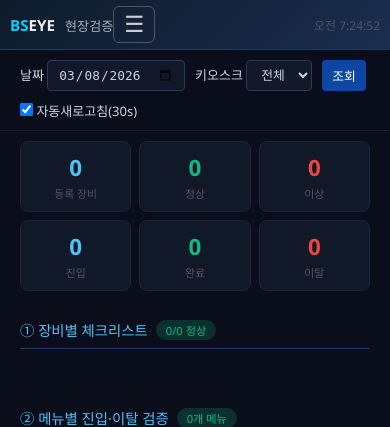
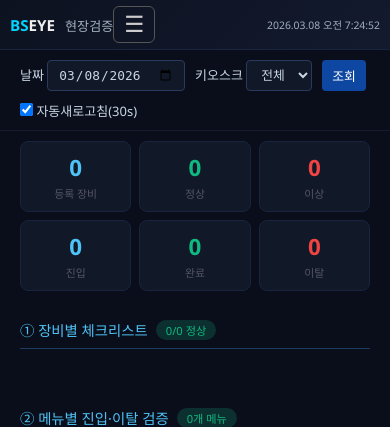
Before and after one commit to dolhanboss-han/kiosk-monitor, a Flask app: page /usage-verify in a window 390 px wide. Shown: the top 427 px of the page. Run offline with Flask 3, Linux system fonts and the light colour scheme; the visitor is signed in with stand-in values (Sample User, id 1); data that the repository does not hold is empty.

Commit message:
mobile-unified: usage_verify.html 헤더 배경색+시계 통일 (시계 포맷 변경)
Co-Authored-By: Claude Opus 4.6 <noreply@anthropic.com>

```diff
--- a/templates/usage_verify.html
+++ b/templates/usage_verify.html
@@ -100,7 +100,8 @@ body{background:#0a0e1a;color:#c8d6e5;font-family:'Segoe UI',sans-serif;font-siz
 .kpi .l{font-size:0.68rem;color:#556;margin-top:2px}
 
 @media(max-width:768px){
-    .hd{padding:6px 10px!important;height:auto!important}
+    .hd{padding:6px 10px!important;height:auto!important;background:linear-gradient(135deg,#0d1220,#131a2e)!important;border-bottom:1px solid #1a2340!important}
+    .clk{font-size:0.65rem!important}
     .kpi-row{grid-template-columns:repeat(3,1fr)}
     .chk-grid{grid-template-columns:1fr}
     .send-grid{grid-template-columns:1fr}
@@ -110,7 +111,7 @@ body{background:#0a0e1a;color:#c8d6e5;font-family:'Segoe UI',sans-serif;font-siz
 <body>
 <div class="hd">
     <span style="font-size:1.26rem;font-weight:700;color:#eee;white-space:nowrap"><em style="color:#00d4ff;font-style:normal">BS</em>EYE <span style="font-size:0.82rem;font-weight:400;color:#a0b0c0;margin-left:6px">현장검증</span></span>
-    <div style="display:flex;align-items:center;gap:10px;flex:1;justify-content:center">{% include 'nav.html' %}<span id="clk" style="color:#556;font-size:0.75rem"></span></div>
+    <div style="display:flex;align-items:center;gap:10px;flex:1;justify-content:center">{% include 'nav.html' %}<span class="clk" id="clk" style="font-size:0.7rem;color:#a0b0c0;white-space:nowrap"></span></div>
 </div>
 <div class="ctrl">
     <label>날짜 <input type="date" id="dt"></label>
@@ -161,7 +162,7 @@ function today(){return new Date().toISOString().slice(0,10)}
 function init(){
     document.getElementById('dt').value=today();
     loadAll();
-    setInterval(function(){document.getElementById('clk').textContent=new Date().toLocaleTimeString('ko-KR')},1000);
+    setInterval(function(){var d=new Date();document.getElementById('clk').textContent=d.getFullYear()+'.'+String(d.getMonth()+1).padStart(2,'0')+'.'+String(d.getDate()).padStart(2,'0')+' '+d.toLocaleTimeString('ko-KR')},1000);
     setInterval(function(){
         if(document.getElementById('ar').checked){loadAll();document.getElementById('ri').textContent='갱신: '+new Date().toLocaleTimeString('ko-KR')}
     },30000);
```
